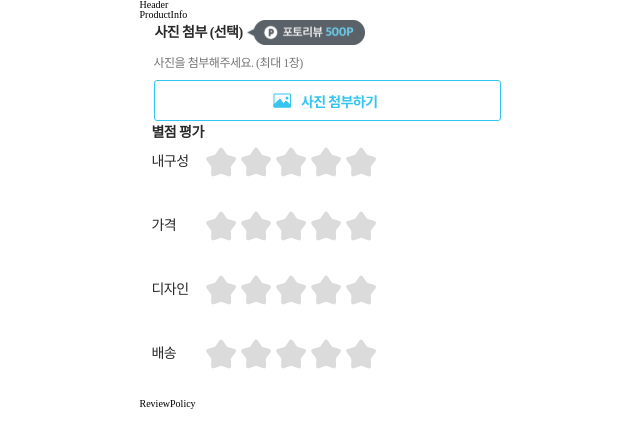
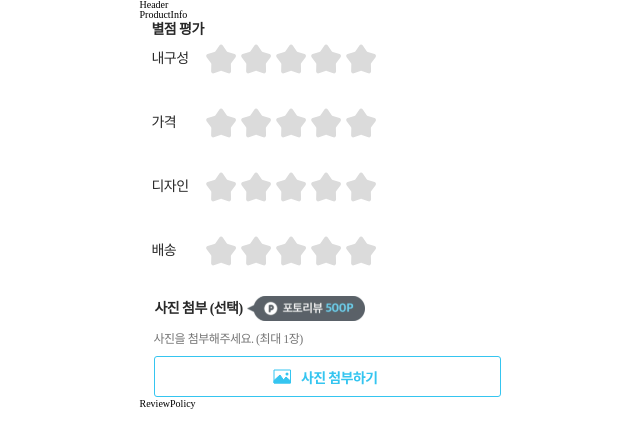
Before and after one commit to SOPT-CDSSeminar/frontend, a React (Create React App) app: page / in a window 1280 px wide. Shown: the top 448 px of the page, without its empty margins (313-953 px from the left). Built offline with nearby package versions, Linux system fonts and the light colour scheme.

Commit message:
[ fix ] 아이콘 불러오기 코드 정렱

```diff
--- a/src/asset/icon/index.ts
+++ b/src/asset/icon/index.ts
@@ -1,7 +1,5 @@
-
 export { ReactComponent as ICAttachPhoto } from "./Review/attach_photo.svg";
 export { ReactComponent as ICAttachPhotoBtn } from "./Review/btn_attach_photo.svg";
 export { ReactComponent as ICDeleteBtn } from "./Review/btn_delete.svg";
 export { ReactComponent as ICPhotoReviewBubble } from "./Review/photoreview_bubble.svg";
-
 export { ReactComponent as ICReviewStar } from "./Review/starIcon.svg";
--- a/src/components/Review/ReviewForm.tsx
+++ b/src/components/Review/ReviewForm.tsx
@@ -43,12 +43,8 @@ export default function ReviewForm() {
     setStarEvluationList(newStarEvluationList);
   };
 
-
   return (
     <>
-    <StPhotoAttachWrapper>
-      <PhotoAttach imgFile={imgFile} handleImgFile={handleImgFile} />
-    </StPhotoAttachWrapper>
       <>
         <StReviewh2>별점 평가</StReviewh2>
         {starEvaluationListTitle.map((title, index) => {
@@ -62,6 +58,9 @@ export default function ReviewForm() {
           );
         })}
       </>
+      <StPhotoAttachWrapper>
+        <PhotoAttach imgFile={imgFile} handleImgFile={handleImgFile} />
+      </StPhotoAttachWrapper>
     </>
   );
 }
@@ -74,5 +73,4 @@ const StReviewh2 = styled.h2`
   margin: 0rem 1.2rem;
   font-family: ${({ theme }) => theme.fonts.ohou_h2};
   color: ${({ theme }) => theme.colors.ohou_gray06};
-
 `;
```
Lines whose indentation alone changed are shown as unchanged.
